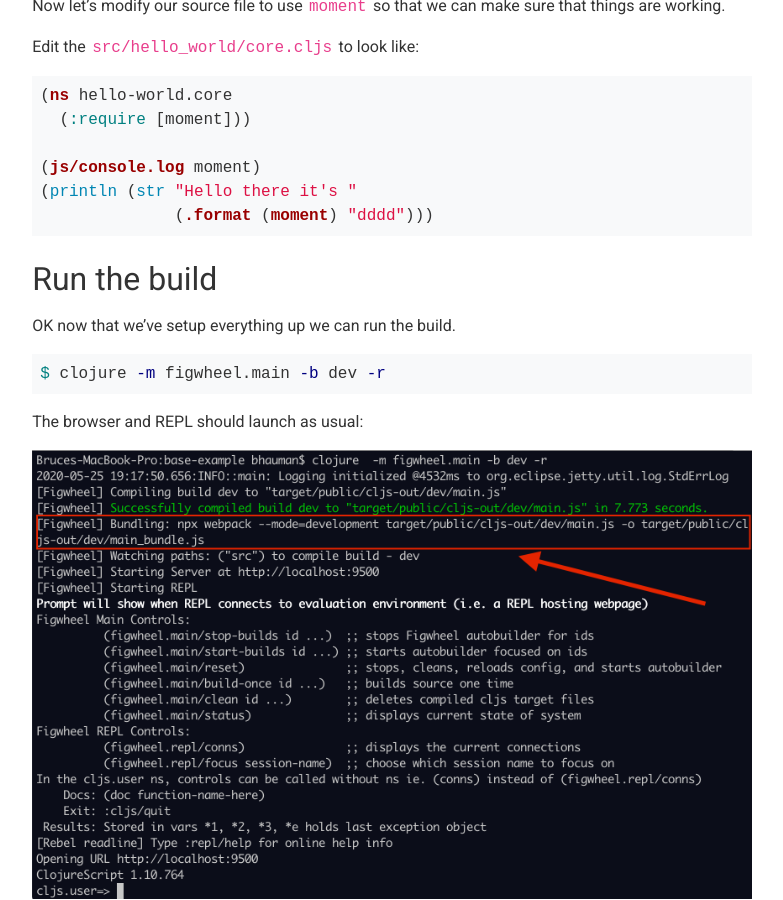
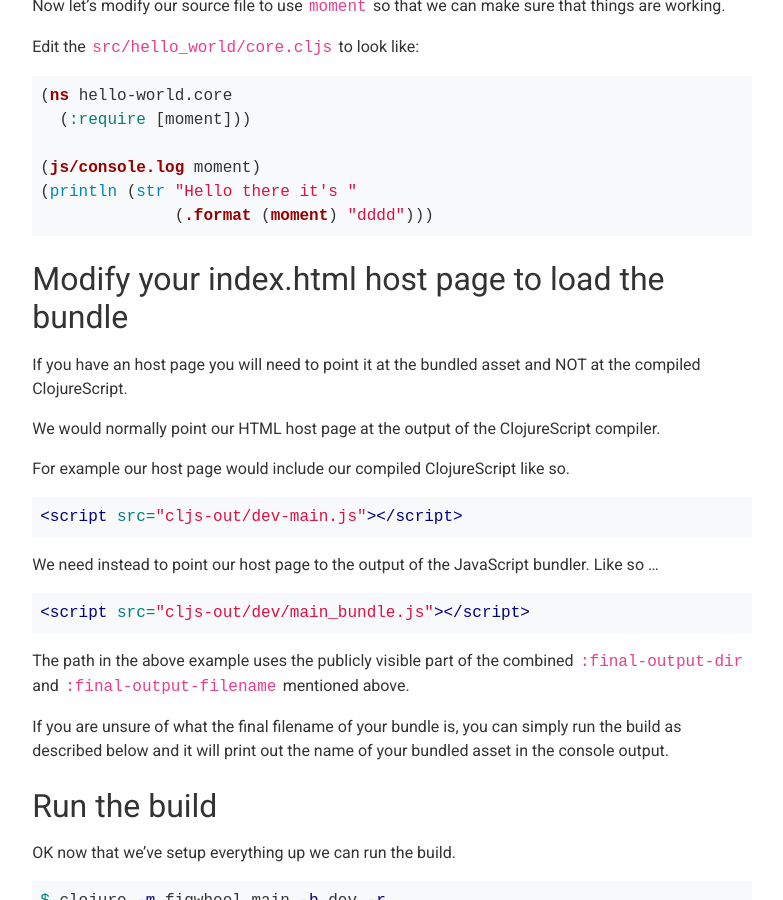
Before and after one commit to bhauman/figwheel-main, a Jekyll site: the page built from docs/docs/npm.md, in a window 1280 px wide and 900 px high, scrolled down 4890 px. Shown: the whole window, without its empty margins (83-866 px from the left). Built offline with Jekyll 4.4.1, drawn with Linux system fonts in a browser that asks for light colours.

Commit message:
update NPM docs

````diff
--- a/docs/docs/npm.md
+++ b/docs/docs/npm.md
@@ -269,6 +269,35 @@ Edit the `src/hello_world/core.cljs` to look like:
 (println (str "Hello there it's "
               (.format (moment) "dddd")))
 ```
+
+## Modify your index.html host page to load the bundle
+
+If you have an host page you will need to point it at the bundled
+asset and NOT at the compiled ClojureScript.
+
+We would normally point our HTML host page at the output of the
+ClojureScript compiler.
+
+For example our host page would include our compiled ClojureScript like so.
+
+```html
+<script src="cljs-out/dev-main.js"></script>
+```
+
+We need instead to point our host page to the output of the JavaScript
+bundler. Like so ...
+
+```html
+<script src="cljs-out/dev/main_bundle.js"></script>
+```
+
+The path in the above example uses the publicly visible part of the
+combined `:final-output-dir` and `:final-output-filename` mentioned
+above.
+
+If you are unsure of what the final filename of your bundle is, you can simply
+run the build as described below and it will print out the name of
+your bundled asset in the console output.
 
 ## Run the build
 
````
Also changed, not shown: docs/README.md.
